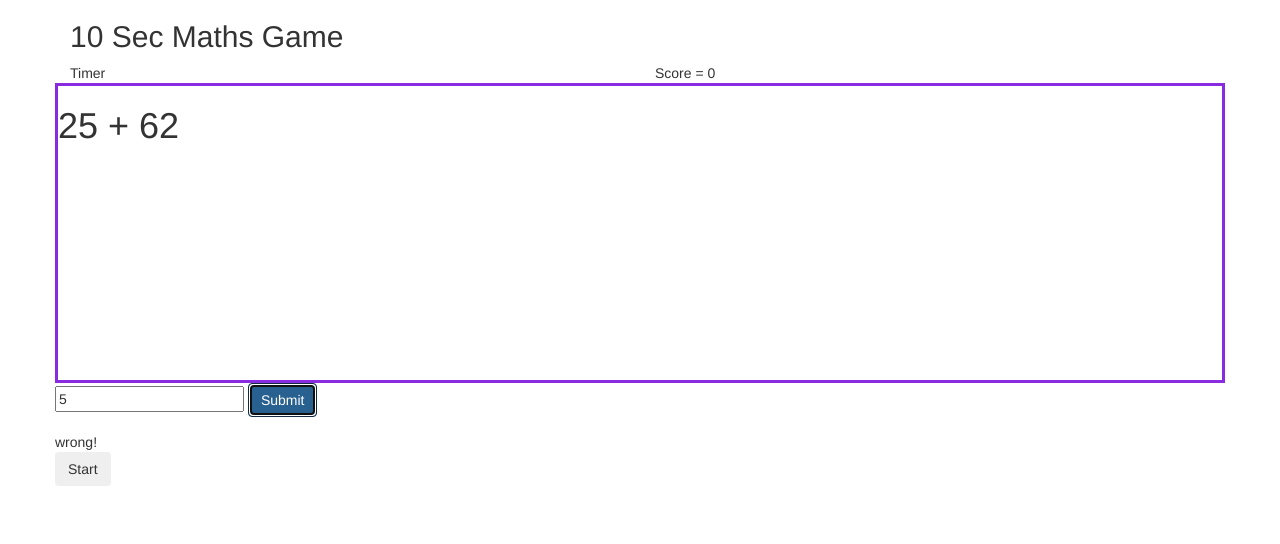
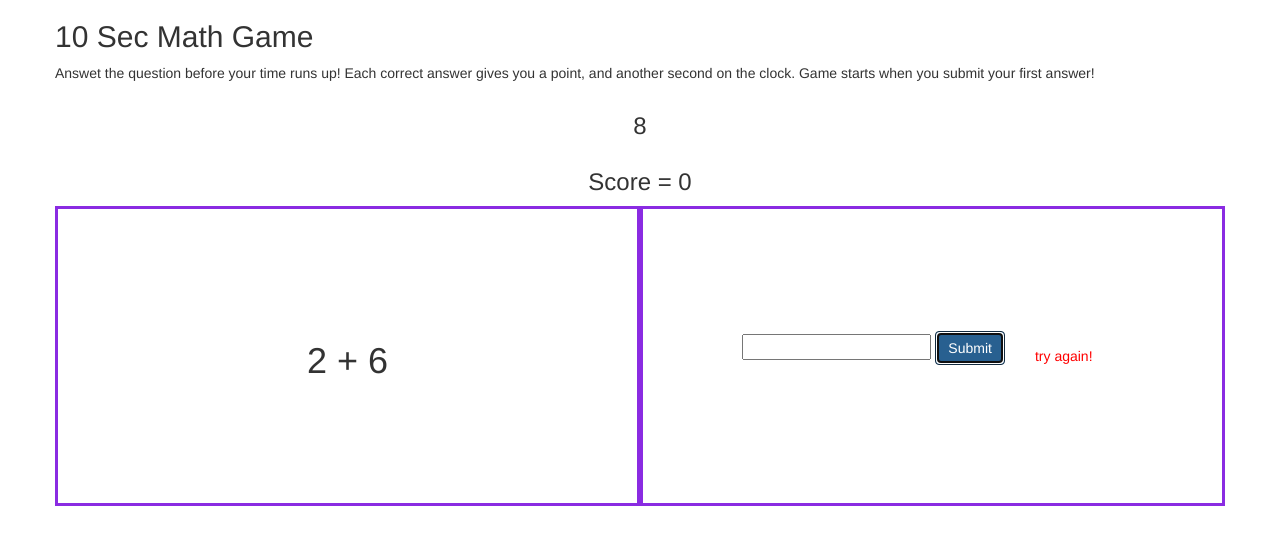
Before and after one commit to brittanyjoiner15/math-game, a plain HTML site: page index.html in a window 1280 px wide. Both pictures are taken after typing "5" into the empty fields and a click on the button "Submit". Drawn offline with nearby package versions, Linux system fonts and the light colour scheme.

Commit message:
added styles and additional features

```diff
--- a/index.html
+++ b/index.html
@@ -4,7 +4,7 @@
   <head>
     <meta charset="utf-8" />
     <meta name="viewport" content="width=device-width" />
-    <title>10 Sec Maths Game</title>
+    <title>10 Sec Math Game</title>
     <link
       rel="stylesheet"
       href="https://maxcdn.bootstrapcdn.com/bootstrap/3.3.7/css/bootstrap.min.css"
@@ -16,25 +16,37 @@
   <body>
     <div class="container">
       <div class="row">
-        <div class="col-xs-12">
-          <h2>10 Sec Maths Game</h2>
+        <div class="col">
+          <h2>10 Sec Math Game</h2>
+          <p>
+            Answet the question before your time runs up! Each correct answer
+            gives you a point, and another second on the clock. Game starts when
+            you submit your first answer!
+          </p>
         </div>
+      </div>
+      <!-- <div class="row">
+        <div class="col start">
+          <button class="btn btn-warning" id="start">Start</button>
+        </div>
+      </div> -->
+    </div>
+
+    <div class="container">
+      <div class="row center">
+        <h3 class="col-md-6 timer center" id="timer">Timer</h3>
+      </div>
+      <div class="row center">
+        <h3 class="col-md-6 score center" id="score">Score</h3>
       </div>
     </div>
     <div class="container">
       <div class="row">
-        <div class="col-md-6 timer" id="timer">Timer</div>
-        <div class="col-md-6 score" id="score">Score</div>
-      </div>
-    </div>
-    <div class="container">
-      <div class="row">
-        <div class="col gameBox">
+        <div class="col-md-6 center gameBox">
           <h1 id="equation"></h1>
         </div>
-      </div>
-      <div class="row">
-        <div class="col guess">
+        <div class="col-md-6 center gameBox guess">
+          <div class="row"></div>
           <form id="check_guess">
             <div class="form-group">
               <input id="guess" type="number" />
@@ -44,11 +56,6 @@
           <div id="status"></div>
         </div>
       </div>
-      <div class="row">
-        <div class="col start">
-          <button class="btn btn-secondary">Start</button>
-        </div>
-      </div>
     </div>
   </body>
 </html>
--- a/index.js
+++ b/index.js
@@ -1,12 +1,33 @@
 //make a function that generates the equation
 
 $(document).ready(function () {
+  var interval;
+  var timer = 10;
+
+  var startGame = function () {
+    if (!interval) {
+      if (timer === 0) {
+        updateTimeLeft(10);
+        $("#timer").removeClass("wrongAnswer");
+      }
+      interval = setInterval(function () {
+        updateTimeLeft(-1);
+        if (timer === 0) {
+          clearInterval(interval);
+          interval = undefined;
+          $("#timer").text("time is up");
+          score = 0;
+        }
+      }, 1000);
+    }
+  };
+
   var currentEquation;
 
   var generateEquation = function () {
     var question = {};
-    var x = parseInt(Math.random() * 100);
-    var y = parseInt(Math.random() * 100);
+    var x = parseInt(Math.random() * 10);
+    var y = parseInt(Math.random() * 10);
     question.answer = x + y;
     question.equation = String(x) + " + " + String(y);
 
@@ -19,30 +40,34 @@ $(document).ready(function () {
   var score = 0;
   $("#score").text("Score = " + score);
 
+  var updateTimeLeft = function (amount) {
+    timer += amount;
+    $("#timer").text(timer);
+    if (timer < 6) {
+      $("#timer").addClass("wrongAnswer");
+    }
+  };
+
   $("#check_guess").on("submit", function () {
     event.preventDefault();
+    startGame();
     var guess = parseInt($("#guess").val());
     console.log(guess);
     console.log(currentEquation.answer);
     if (guess === currentEquation.answer) {
-      console.log("right!");
+      $("#guess").val("");
+      $("#status").addClass("rightAnswer");
       $("#status").text("correct!");
       score = score + 1;
       $("#score").text("Score = " + score);
       currentEquation = generateEquation();
       $("#equation").text(currentEquation.equation);
+      updateTimeLeft(+1);
     } else {
-      $("#status").text("wrong!");
+      $("#status").removeClass("rightAnswer");
+      $("#status").addClass("wrongAnswer");
+      $("#status").text("try again!");
+      $("#guess").val("");
     }
   });
 });
-
-//make a function that checks the input and see if it matches question.answer when submit is clicked ; done
-
-//set the score: done
-
-//make a function that starts a timer when start button is clicked
-
-//update the checkInput function to add a second to the timer and update the score if answer is correct
-
-//when timer runs out, say "game end" and change color of start button to primary and make it start the timer and reset the score
--- a/styles.css
+++ b/styles.css
@@ -4,3 +4,27 @@
   border-color: blueviolet;
   border-radius: 1;
 }
+
+.anotherBox {
+  border-style: solid;
+  border-color: red;
+  border-radius: 1;
+}
+
+.center {
+  display: flex;
+  align-items: center;
+  justify-content: center;
+}
+
+#status {
+  margin-left: 30px;
+}
+
+.wrongAnswer {
+  color: red;
+}
+
+.rightAnswer {
+  color: green;
+}
```
